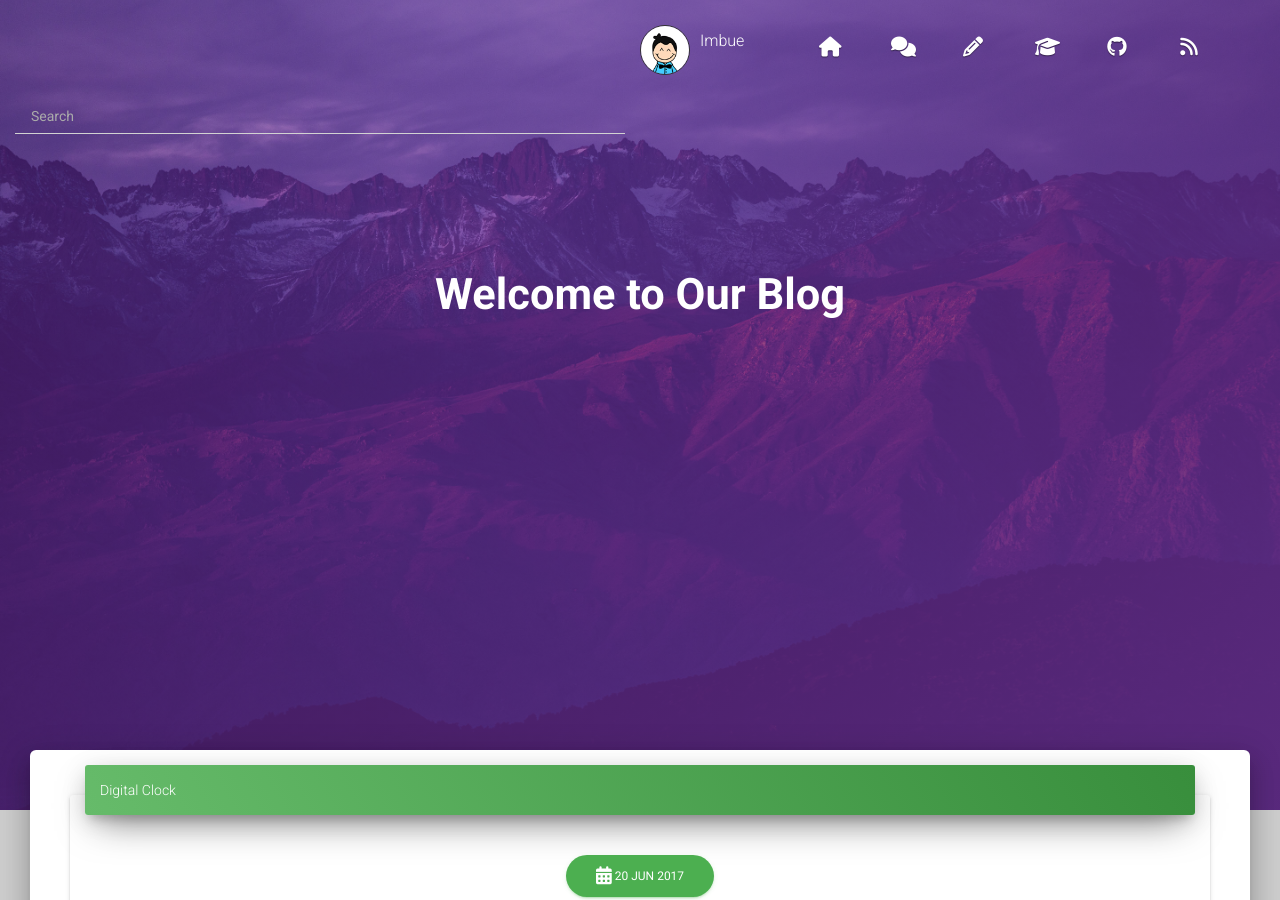
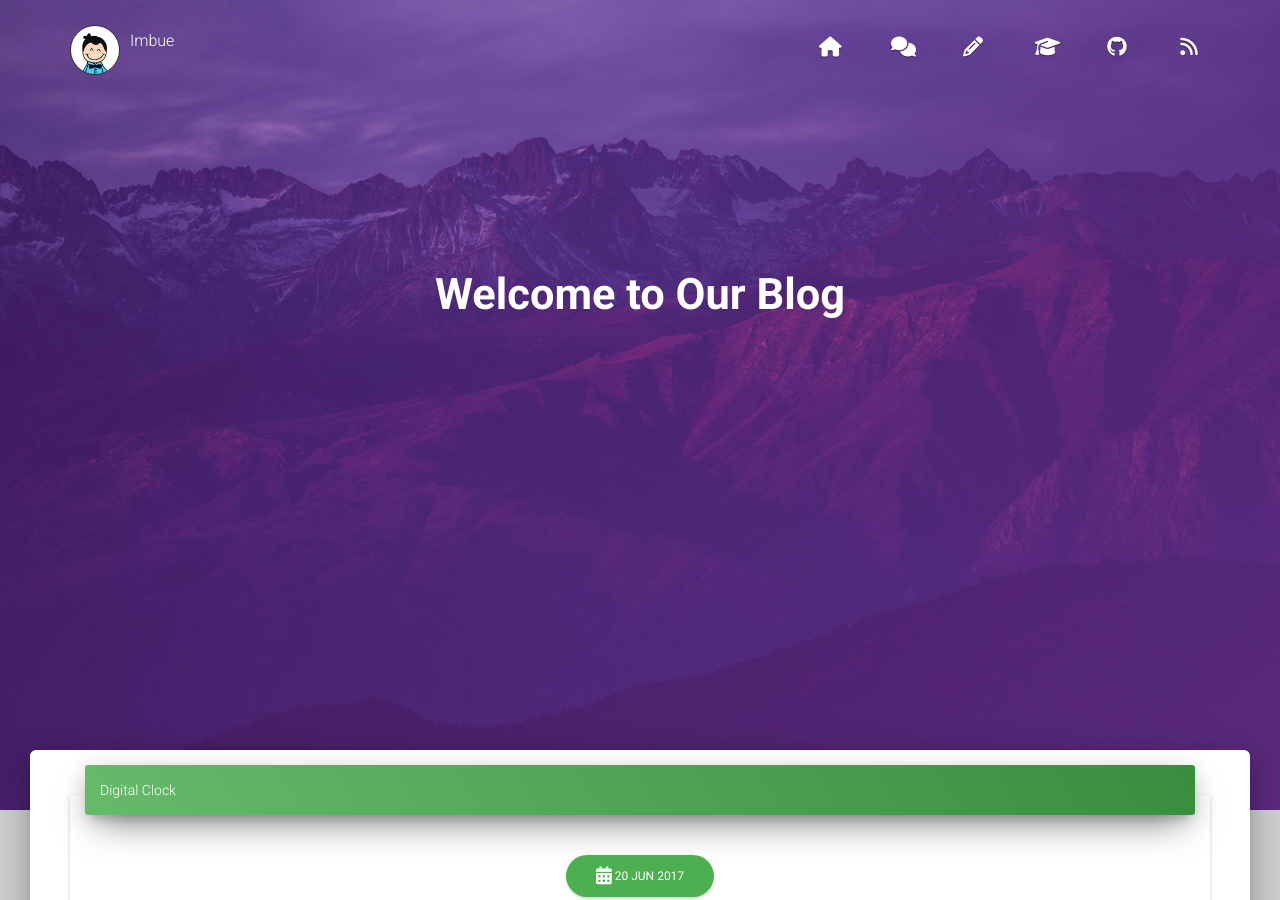
Before and after one commit to tip4programs/imbue, a Jekyll site: the page built from index.html, in a window 1280 px wide and 900 px high. Built offline with Jekyll 4.4.1, drawn with Linux system fonts in a browser that asks for light colours; nearby versions of some CDN libraries; the list of posts is cut into pages by our own code; comment, search, counter and statistics services are not loaded; a style sheet for code colours, icons or effects is not loaded.

Commit message:
Update navbar.html

```diff
--- a/_includes/navbar.html
+++ b/_includes/navbar.html
@@ -1,12 +1,6 @@
 <!-- Navbar -->
 <nav class="navbar navbar-transparent navbar-fixed-top navbar-color-on-scroll">
-	     {% if site.allowsearch ==  true %}
-            <div class="col-md-6 col-sm-12 col-xs-12 searchcontrol" id="js-search">
-              <input class="form-control" type="text" id="js-search__input" placeholder="Search">
-              <ul class="search__results" id="js-search__results"></ul>
-            </div>
-            {% endif %}
-	<div class="container">
+        <div class="container">
         <div class="navbar-header">
 	    	<button type="button" class="navbar-toggle" data-toggle="collapse" data-target="#navigation-index">
 	        	<span class="sr-only">Toggle navigation</span>
```
